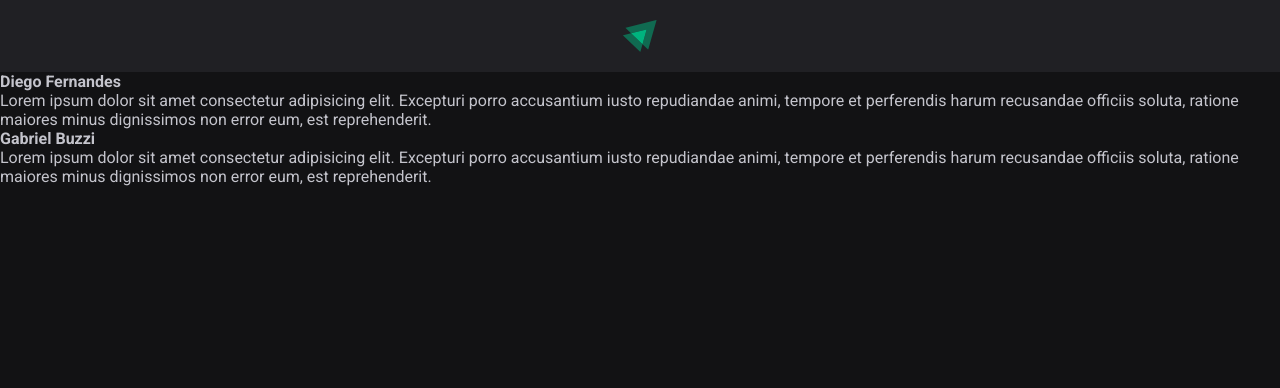
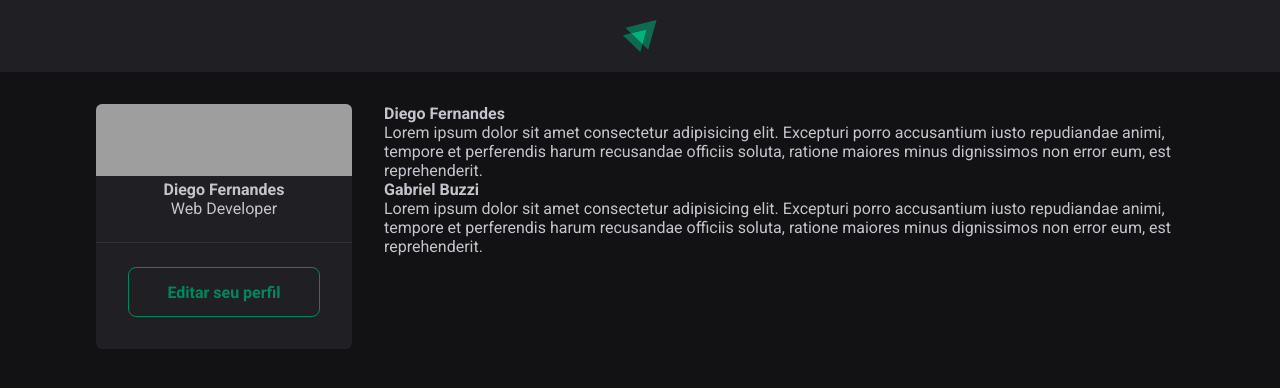
Before and after one commit to joaolalmeida/ReactJS, a React (Vite) app in the folder 01_Fundamentos do ReactJS/01-fundamentos-reactjs/: page / in a window 1280 px wide. Shown: the top 388 px of the page. Built offline with nearby package versions, Linux system fonts and the light colour scheme; grey boxes are pictures that could not be loaded.

Commit message:
componente-sidebar

```diff
--- a/01_Fundamentos do ReactJS/01-fundamentos-reactjs/src/App.jsx
+++ b/01_Fundamentos do ReactJS/01-fundamentos-reactjs/src/App.jsx
@@ -4,7 +4,10 @@
 import { Header } from './components/Header';
 import {Post} from './Post';
 
+import styles from './App.module.css';
+
 import './global.css';
+import { Sidebar } from './components/Sidebar';
 
 export function App() {
   return (
@@ -12,6 +15,11 @@
     <div>
       <Header />
       {/* Mais de um elemento precisa estar dentro de uma div por exemplo */}
+
+       <div className={styles.wrapper}> {/*Colocar no proprio APP para ficar melhor para incluir os modulos criados */}
+        <Sidebar />
+
+        <main>
           <Post
             author="Diego Fernandes"
             content="Lorem ipsum dolor sit amet consectetur adipisicing elit. Excepturi porro accusantium iusto repudiandae animi, tempore et perferendis harum recusandae officiis soluta, ratione maiores minus dignissimos non error eum, est reprehenderit."
@@ -20,6 +28,8 @@
             author="Gabriel Buzzi"
             content="Lorem ipsum dolor sit amet consectetur adipisicing elit. Excepturi porro accusantium iusto repudiandae animi, tempore et perferendis harum recusandae officiis soluta, ratione maiores minus dignissimos non error eum, est reprehenderit."
           />
+        </main>
+      </div>
     </div>
   )
 }
--- /dev/null
+++ b/01_Fundamentos do ReactJS/01-fundamentos-reactjs/src/App.module.css
@@ -0,0 +1,10 @@
+.wrapper { /* USAR ESTAS CONFIG PARA PROJETOS FUTUROS (max-width e margin) */
+   max-width: 70rem; /*70*16= 1120 px ou 1120px / 16 = 70rem     1rem = 16px*/
+   margin: 2rem auto;
+   padding: 0 1rem;
+
+   display: grid;
+   grid-template-columns: 256px 1fr; /* Primeira coluna tem uma largura fixa de 256px e a segunda é adaptavel usando 1fr */
+   gap: 2rem; /* 32px = 16 * 2*/
+   align-items: flex-start; /* fazendo ficar alinhado para o topo nao fazendo isso vai ficar tentando os dois elementos ter a mesma altura*/
+}
--- /dev/null
+++ b/01_Fundamentos do ReactJS/01-fundamentos-reactjs/src/components/Sidebar.jsx
@@ -0,0 +1,22 @@
+import styles from './Sidebar.module.css';
+
+export function Sidebar() {
+  return (
+    <aside className={styles.sidebar}>
+        <img className={styles.cover}
+        src="https://images.unsplash.com/photo-1605379399642-870262d3d051?ixlib=rb-4.0.3&ixid=MnwxMjA3fDB8MHxwaG90by1wYWdlfHx8fGVufDB8fHx8&auto=format&fit=crop&w=500&q=50"
+      />
+
+      <div className={styles.profile}>
+        <strong>Diego Fernandes</strong>
+        <span>Web Developer</span>
+      </div>
+
+      <footer>
+        <a href="#">
+          Editar seu perfil
+        </a>
+      </footer>
+    </aside>
+  )
+}
--- /dev/null
+++ b/01_Fundamentos do ReactJS/01-fundamentos-reactjs/src/components/Sidebar.module.css
@@ -0,0 +1,39 @@
+.sidebar {
+  background: var(--gray-800);
+  border-radius: 6px;
+  overflow: hidden; /*elemento restante do container deixa de aparecer */
+}
+
+.cover {
+  width: 100%;
+  height: 72px;
+  object-fit: cover; /*não destorse a imagem e corta alguns lugares dela para caber */
+}
+
+.profile {
+  display: flex;
+  flex-direction: column;
+  align-items: center;
+}
+
+.sidebar footer {
+  border-top: 1px solid var(--gray-600);
+  margin-top: 1.5rem;
+  padding: 1.5rem 2rem 2rem;
+}
+
+.sidebar footer a {
+  background: transparent;
+  color: var(--green-500);
+  border: 1px solid var(--green-500);
+  border-radius: 8px;
+  height: 50px;
+  padding: 0 1.5rem;
+  font-weight: bold;
+  display: block;
+  text-decoration: none;
+
+  display: flex;
+  align-items: center;
+  justify-content: center;
+}
--- a/01_Fundamentos do ReactJS/01-fundamentos-reactjs/src/global.css
+++ b/01_Fundamentos do ReactJS/01-fundamentos-reactjs/src/global.css
@@ -8,7 +8,7 @@
   --gray-800:#202024;
   --gray-900:#121214;
 
-  --grenn-500:#00875f;
+  --green-500:#00875f;
 }
 
 * {
```
Lines whose indentation alone changed are shown as unchanged.
